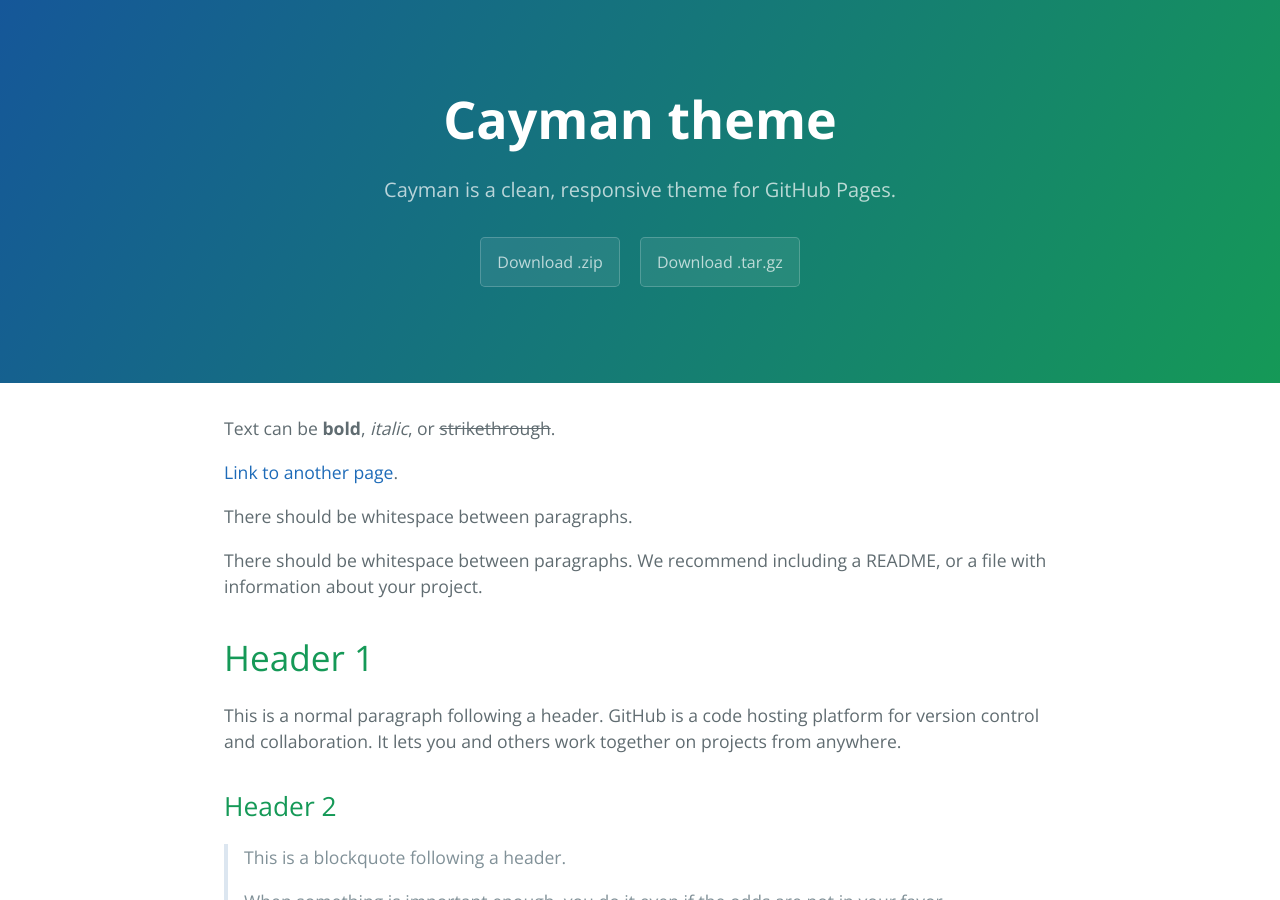
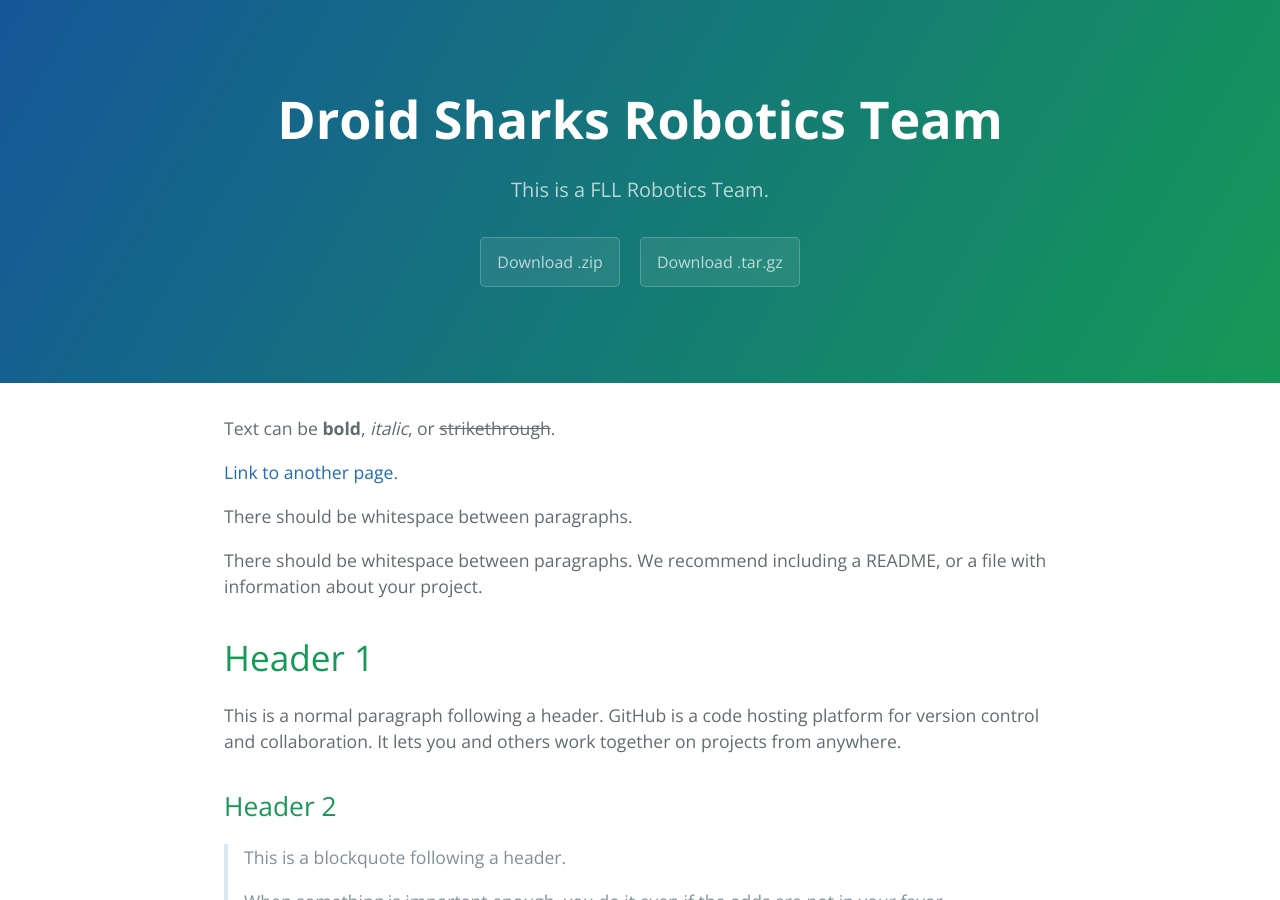
Before and after one commit to droidsharks2024/droidsharks2024.github.io, a Jekyll site: the page built from index.md, in a window 1280 px wide and 900 px high. Built offline with Jekyll 4.4.1, drawn with Linux system fonts in a browser that asks for light colours.

Commit message:
change2
change2

```diff
--- a/_config.yml
+++ b/_config.yml
@@ -1,5 +1,5 @@
-title: Cayman theme
-description: Cayman is a clean, responsive theme for GitHub Pages.
+title: Droid Sharks Robotics Team
+description: This is a FLL Robotics Team.
 show_downloads: true
 google_analytics:
 theme: jekyll-theme-cayman
```
